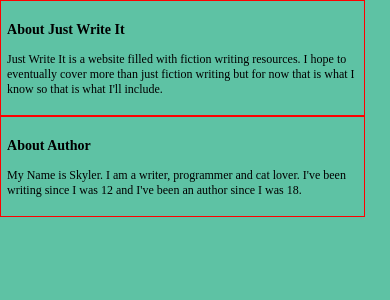
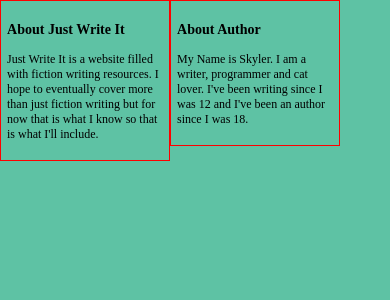
Before and after one commit to skylerdegrote/just-write-it-noauth, a PHP site: page /about.php in a window 390 px wide. Shown: the part 150-450 px from the top of the page. Run offline with PHP 8.4, Linux system fonts and the light colour scheme; style sheets or scripts are compiled from the project's sources.

Commit message:
about styles

```diff
--- a/styles/about.css
+++ b/styles/about.css
@@ -13,11 +13,4 @@
   border: 1px solid red;
   padding: 0.5em; }
 
-@media screen and (max-width: 1350px) {
-  .section {
-    width: 40%; } }
-@media screen and (max-width: 900px) {
-  .section {
-    width: 90%; } }
-
 /*# sourceMappingURL=about.css.map */
--- a/styles/about.scss
+++ b/styles/about.scss
@@ -20,18 +20,6 @@
   padding: 0.5em;
 }
 
-@media screen and (max-width: 1350px) {
-  .section {
-    width: 40%;
-  }
-
-}
-
-@media screen and (max-width: 900px) {
-  .section {
-    width: 90%;
-  }
-}
 
 
 
```
Also changed, not shown: 1 other file.
